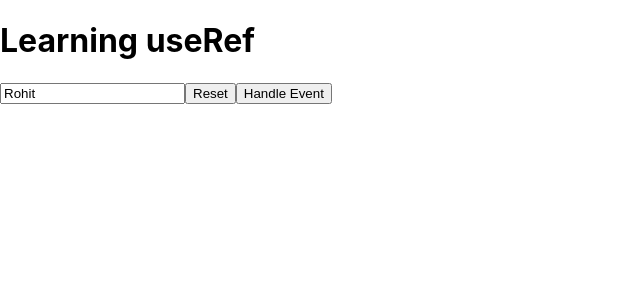
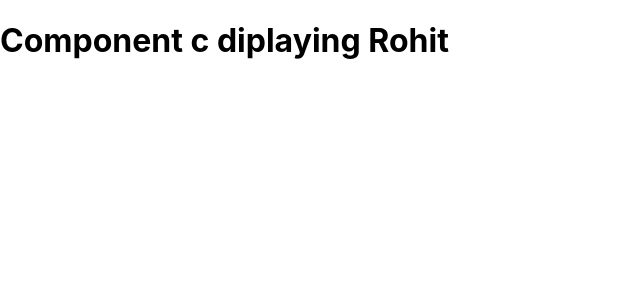
Before and after one commit to Rohittyagiii/React-app, a React (Create React App) app in the folder my-app/: page / in a window 1280 px wide. Shown: the top 300 px of the page, without its empty margins (0-640 px from the left). Built offline with nearby package versions, Linux system fonts and the light colour scheme; the HTML template or start-up script is replaced by a standard one.

Commit message:
initial msg

```diff
--- a/my-app/src/App.js
+++ b/my-app/src/App.js
@@ -1,31 +1,14 @@
 import './App.css';
-import  React, { useState } from 'react';
-import { useRef } from 'react';
-
+import React from 'react';
+import ChildA from './ChildA';
 
 function App() {
-  const refElement = useRef("");
-  const [name,setName] = useState("Rohit")
-  console.log(refElement);
-
-  function Reset(){
-    setName("")
-    refElement.current.focus()
-  }
-
-function handleInput(){
-  refElement.current.style.color="blue"
-  refElement.current.value="Tyagi"
-}
-
-    return (
-      <>
-      <h1>Learning useRef</h1>
-      <input ref={refElement} type='text' value={name} onChange={ (e)=> setName(e.target.value)} ></input>
-      <button onClick={Reset}>Reset</button>
-      <button onClick={handleInput}>Handle Event</button>
-      </>
-    )
+   const name ="Rohit"
+  return (
+    <>
+    <ChildA name={name}/>
+    </>
+  );
 }
 
 export default App;
--- /dev/null
+++ b/my-app/src/ChildA.js
@@ -0,0 +1,9 @@
+import React from "react";
+import ChildB from "./ChildB";
+function ChildA({name}){
+    return(
+        <ChildB name={name}/>
+    )
+}
+
+export default ChildA;
--- /dev/null
+++ b/my-app/src/ChildB.js
@@ -0,0 +1,9 @@
+import React from "react";
+import ChildC from "./ChildC";
+function ChildB({name}){
+   return(
+    <ChildC name={name}/>
+   )
+}
+
+export default ChildB;
--- /dev/null
+++ b/my-app/src/ChildC.js
@@ -0,0 +1,8 @@
+import React from "react";
+function ChildC({name}){
+  return(
+    <h1>Component c diplaying {name}</h1>
+  )
+}
+
+export default ChildC;
```
